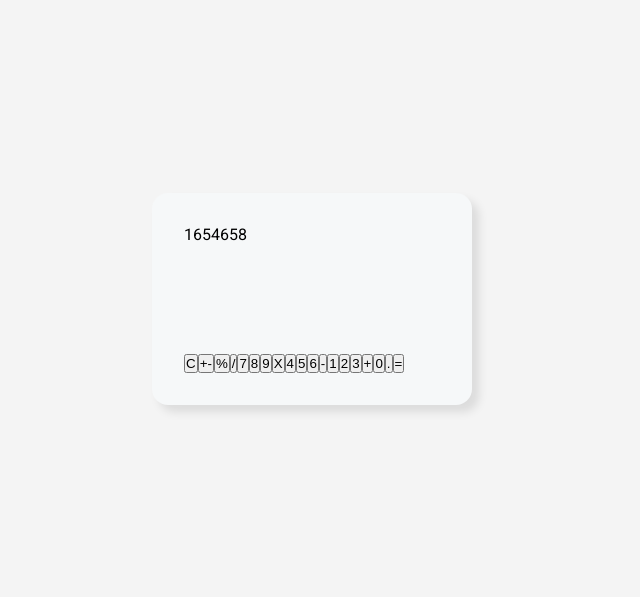
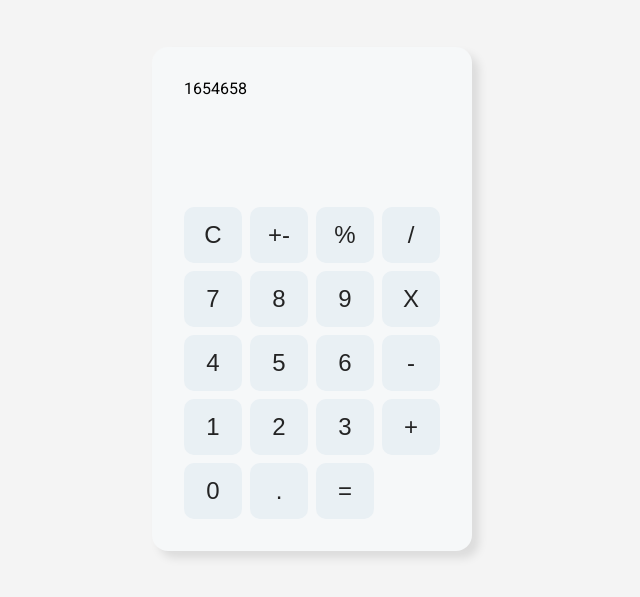
Before and after one commit to lifeofmit/calculator, a React (Create React App) app: page / in a window 1280 px wide. Shown: the part 133-730 px from the top of the page, without its empty margins (328-968 px from the left). Built offline with nearby package versions, Linux system fonts and the light colour scheme.

Commit message:
Buttons css styling done.

```diff
--- a/src/Components/Button.js
+++ b/src/Components/Button.js
@@ -2,7 +2,7 @@
 
 const Button = ({ value}) => {
   return (
-    <button>{value}</button>
+    <button className="button">{value}</button>
   )
 }
 
--- a/src/index.css
+++ b/src/index.css
@@ -29,3 +29,23 @@ body {
   border-radius: 1rem;
   box-shadow: 7px 7px 10px 0px rgba(0,0,0,0.1);
 }
+
+.buttonBox {
+  display: grid;
+  grid-template-columns: repeat(4, 1fr);
+  gap: .5rem;
+}
+
+.button {
+  background: #e9f0f4;
+  height: 3.5rem;
+  padding: 10px;
+  border-radius: 10px;
+  display: flex;
+  align-items: center;
+  justify-content: center;
+  cursor: pointer;
+  color: #242424;
+  border: none;
+  font-size: 1.5rem;
+}
```
